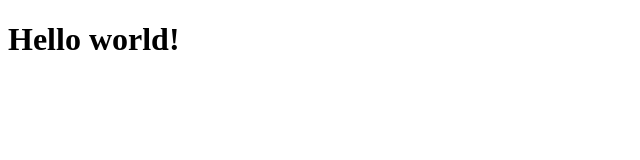
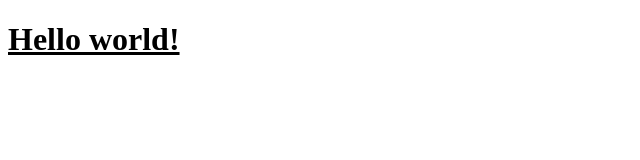
Before and after one commit to noahm/react-typescript-boilerplate, a React app: page / in a window 1280 px wide. Shown: the top 160 px of the page, without its empty margins (0-640 px from the left). Built offline with nearby package versions, Linux system fonts and the light colour scheme; the HTML template or start-up script is replaced by a standard one.

Commit message:
Add sass loading

```diff
--- a/package.json
+++ b/package.json
@@ -27,7 +27,11 @@
     "@types/react-router": "^2.0.41",
     "@types/redux-thunk": "^2.1.31",
     "@types/whatwg-fetch": "^0.0.32",
+    "css-loader": "^0.26.1",
     "html-webpack-plugin": "^2.26.0",
+    "node-sass": "^4.3.0",
+    "sass-loader": "^4.1.1",
+    "style-loader": "^0.13.1",
     "ts-loader": "^1.3.2",
     "typescript": "^2.1.5",
     "webpack": "^1.14.0",
--- /dev/null
+++ b/src/components/App.scss
@@ -0,0 +1,3 @@
+#App {
+    text-decoration: underline;
+}
--- a/src/components/App.tsx
+++ b/src/components/App.tsx
@@ -1,9 +1,10 @@
 import { Component } from 'react';
 import * as React from 'react';
+import './App.scss';
 
 export class App extends Component<React.Props<App>, void> {
     render() {
-        return <div>
+        return <div id="App">
             <h1>Hello world!</h1>
             {this.props.children}
         </div>;
--- a/webpack.config.js
+++ b/webpack.config.js
@@ -19,6 +19,7 @@ module.exports = {
     },
     module: {
         loaders: [
+            { loader: 'style!css!sass', test: /\.scss$/ },
             { loader: 'ts-loader', test: /\.tsx?$/, exclude: /node_modules/ },
         ]
     },
```
